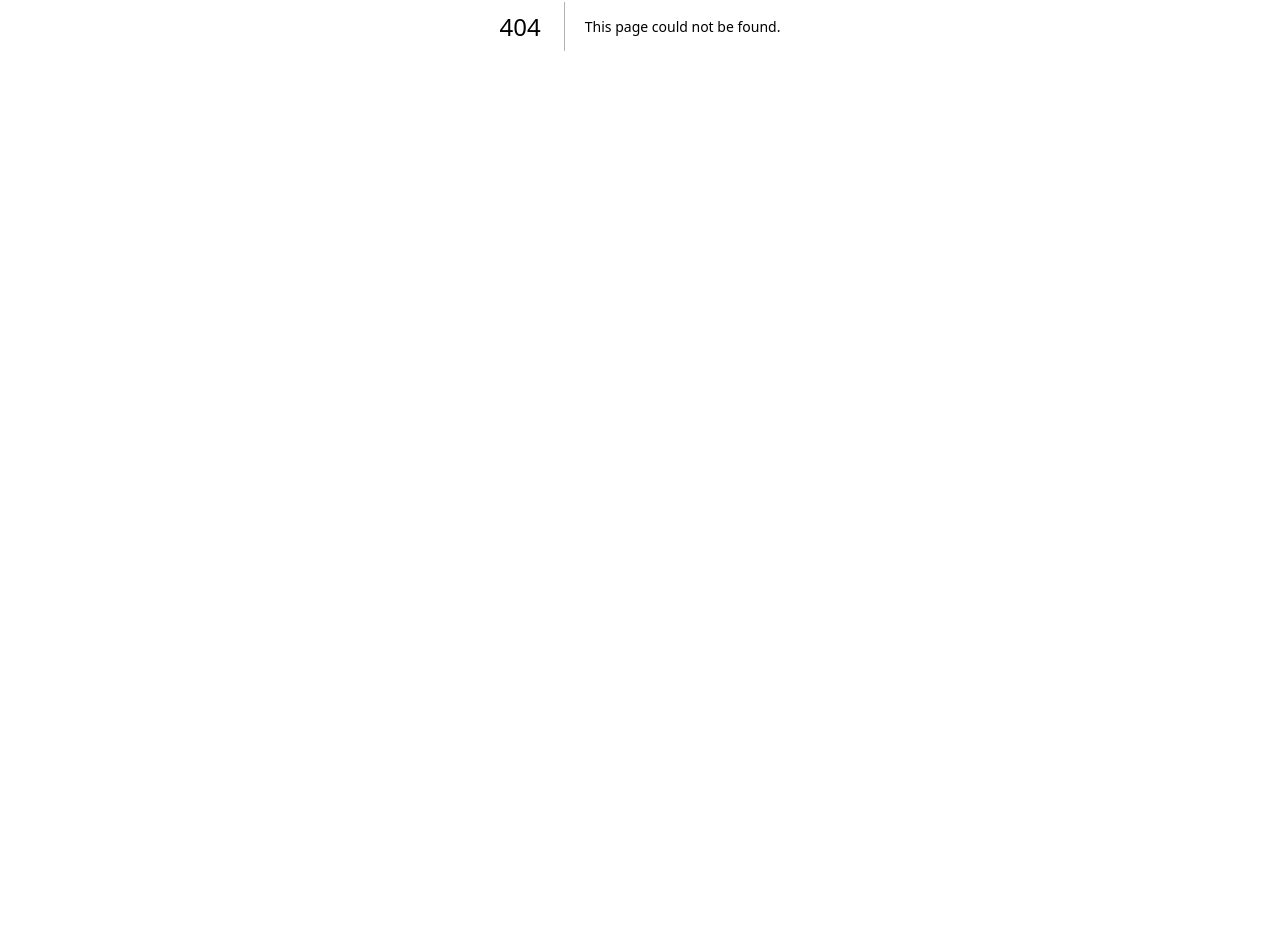
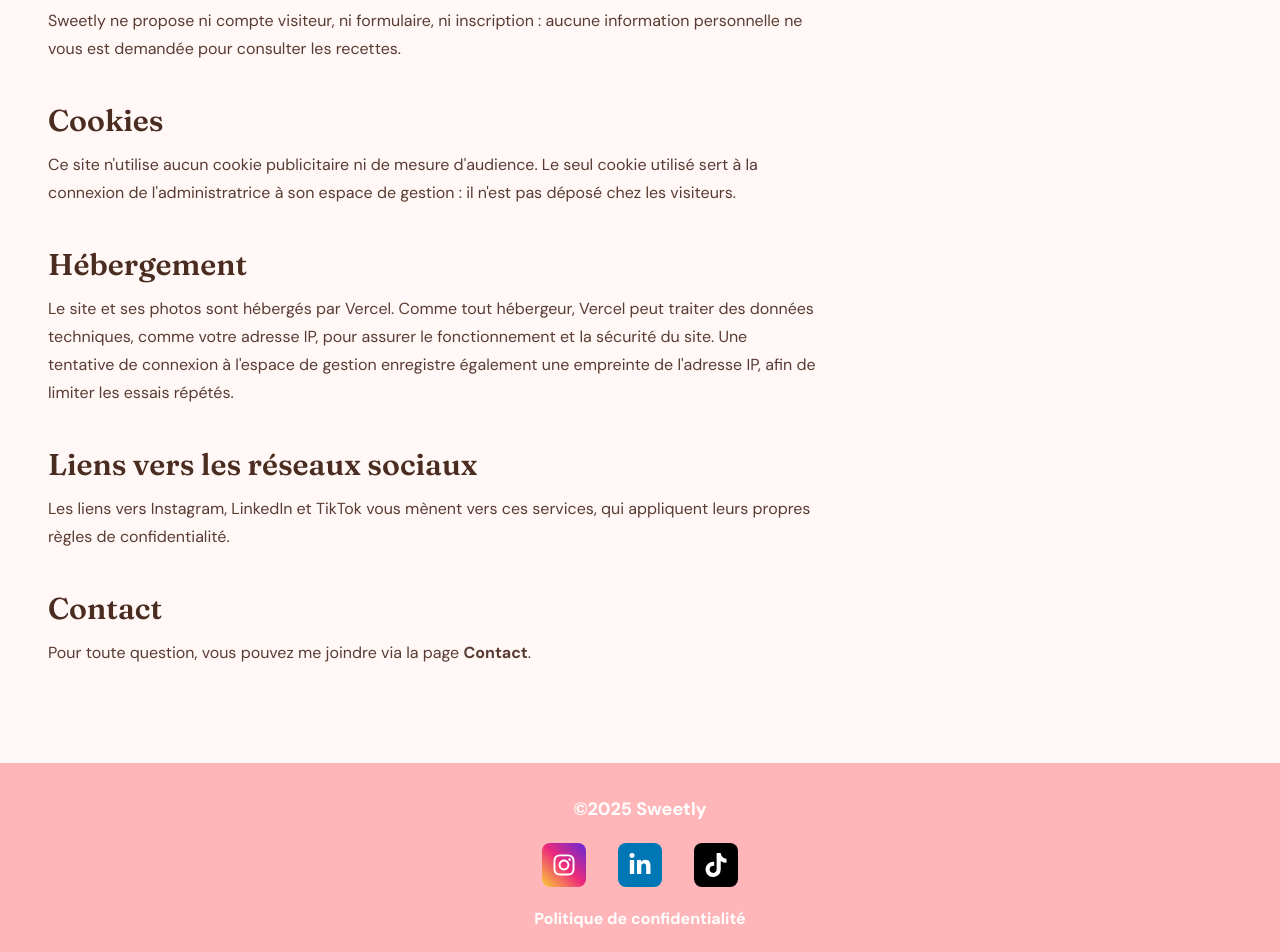
Before and after one commit to clnchl/sweetly.blog, a Next.js app: page /politique-de-confidentialite in a window 1280 px wide. Before the commit this address had no page. Shown: the part 374-1326 px from the top of the page. Before the commit the page ends 800 px from the top, so only its background shows below. Built offline with nearby package versions, Linux system fonts and the light colour scheme.

Commit message:
Ajoute le pied de page avec les réseaux et la politique de confidentialité
Co-Authored-By: Claude Opus 5.5 <noreply@anthropic.com>

```diff
--- a/src/app/contact/page.tsx
+++ b/src/app/contact/page.tsx
@@ -1,3 +1,4 @@
+import { SiteFooter } from "@/components/site-footer";
 import { SiteHeader } from "@/components/site-header";
 import { FaInstagram, FaLinkedinIn, FaTiktok } from "react-icons/fa6";
 
@@ -11,5 +12,6 @@ const socials = [
 ];
 
 export default function ContactPage() {
-    return <><SiteHeader /><main className="site-shell min-h-[calc(100vh-76px)] py-16 md:py-24"><div className="mx-auto max-w-3xl text-center"><p className="eyebrow">Mes réseaux</p><h1 className="display mt-4 text-6xl font-semibold text-[var(--rose)] md:text-7xl">Contactez-moi</h1><p className="mt-8 text-lg text-[var(--ink-soft)]">Vous pouvez me suivre via mes réseaux sociaux :</p></div><div className="mt-16 grid gap-6 sm:grid-cols-2 lg:grid-cols-4">{socials.map((social) => { const Icon = social.icon; return <a key={social.handle} href={social.href} target="_blank" rel="noreferrer" className="group flex min-h-60 flex-col items-center justify-center rounded-[22px] bg-white p-8 text-center soft-shadow transition hover:-translate-y-1 hover:bg-[#fff8f6]"><span className="grid h-12 w-12 place-items-center rounded-full bg-[#ffe3e3] text-xl font-bold text-[var(--rose)] transition group-hover:bg-[var(--rose)] group-hover:text-white"><Icon aria-hidden="true" className="h-6 w-6" /></span><h2 className="mt-6 text-2xl font-bold text-[var(--rose)]">{social.name}</h2><p className="mt-7 text-lg font-semibold text-[var(--foreground)]">{social.handle}</p></a>; })}</div></main></>;
+    return <><SiteHeader /><main className="site-shell min-h-[calc(100vh-76px)] py-16 md:py-24"><div className="mx-auto max-w-3xl text-center"><p className="eyebrow">Mes réseaux</p><h1 className="display mt-4 text-[clamp(3rem,16vw,3.75rem)] font-semibold text-[var(--rose)] md:text-7xl">Contactez-moi</h1><p className="mt-8 text-lg text-[var(--ink-soft)]">Vous pouvez me suivre via mes réseaux sociaux :</p></div><div className="mt-16 grid gap-6 sm:grid-cols-2 lg:grid-cols-4">{socials.map((social) => { const Icon = social.icon; return <a key={social.handle} href={social.href} target="_blank" rel="noreferrer" className="group flex min-h-60 flex-col items-center justify-center rounded-[22px] bg-white p-8 text-center soft-shadow transition hover:-translate-y-1 hover:bg-[#fff8f6]"><span className="grid h-12 w-12 place-items-center rounded-full bg-[#ffe3e3] text-xl font-bold text-[var(--rose)] transition group-hover:bg-[var(--rose)] group-hover:text-white"><Icon aria-hidden="true" className="h-6 w-6" /></span><h2 className="mt-6 text-2xl font-bold text-[var(--rose)]">{social.name}</h2><p className="mt-7 text-lg font-semibold text-[var(--foreground)]">{social.handle}</p></a>; })}</div></main>
+        <SiteFooter /></>;
 }
--- /dev/null
+++ b/src/app/politique-de-confidentialite/page.tsx
@@ -0,0 +1,44 @@
+import Link from "next/link";
+import { SiteFooter } from "@/components/site-footer";
+import { SiteHeader } from "@/components/site-header";
+
+export const metadata = { title: "Sweetly - Politique de confidentialité" };
+
+const sections = [
+  {
+    title: "Vos données",
+    content: "Sweetly ne propose ni compte visiteur, ni formulaire, ni inscription : aucune information personnelle ne vous est demandée pour consulter les recettes.",
+  },
+  {
+    title: "Cookies",
+    content: "Ce site n'utilise aucun cookie publicitaire ni de mesure d'audience. Le seul cookie utilisé sert à la connexion de l'administratrice à son espace de gestion : il n'est pas déposé chez les visiteurs.",
+  },
+  {
+    title: "Hébergement",
+    content: "Le site et ses photos sont hébergés par Vercel. Comme tout hébergeur, Vercel peut traiter des données techniques, comme votre adresse IP, pour assurer le fonctionnement et la sécurité du site. Une tentative de connexion à l'espace de gestion enregistre également une empreinte de l'adresse IP, afin de limiter les essais répétés.",
+  },
+  {
+    title: "Liens vers les réseaux sociaux",
+    content: "Les liens vers Instagram, LinkedIn et TikTok vous mènent vers ces services, qui appliquent leurs propres règles de confidentialité.",
+  },
+];
+
+export default function PrivacyPage() {
+  return <>
+    <SiteHeader />
+    <main className="site-shell !py-16 md:!py-24">
+      <div className="max-w-3xl">
+        <h1 className="display text-[clamp(2.5rem,12.5vw,3rem)] font-semibold md:text-6xl">Politique de confidentialité</h1>
+        {sections.map((section) => <section key={section.title} className="mt-10">
+          <h2 className="display text-3xl font-semibold">{section.title}</h2>
+          <p className="mt-3 leading-7 text-[var(--ink-soft)]">{section.content}</p>
+        </section>)}
+        <section className="mt-10">
+          <h2 className="display text-3xl font-semibold">Contact</h2>
+          <p className="mt-3 leading-7 text-[var(--ink-soft)]">Pour toute question, vous pouvez me joindre via la page <Link href="/contact" className="font-bold text-[var(--rose-dark)] underline">Contact</Link>.</p>
+        </section>
+      </div>
+    </main>
+    <SiteFooter />
+  </>;
+}
--- a/src/app/recettes/[slug]/page.tsx
+++ b/src/app/recettes/[slug]/page.tsx
@@ -1,5 +1,6 @@
 import Link from "next/link";
 import { notFound } from "next/navigation";
+import { SiteFooter } from "@/components/site-footer";
 import { SiteHeader } from "@/components/site-header";
 import { getPublishedRecipe, getPublishedRecipes } from "@/lib/recipes-data";
 
@@ -44,5 +45,6 @@ export default async function RecipePage({ params }: { params: Promise<{ slug: s
             </div>
             <section className="mt-20 max-w-3xl"><p className="eyebrow">Pas à pas</p><h2 className="display mt-3 text-5xl font-semibold">La préparation</h2><ol className="mt-8 space-y-6">{recipe.instructions.map((instruction, index) => <li key={index} className="flex gap-5 border-b border-[var(--line)] pb-6"><span className="display text-3xl text-[var(--rose)]">{String(index + 1).padStart(2, "0")}</span><p className="pt-1 leading-7 text-[var(--ink-soft)]">{instruction}</p></li>)}</ol></section>
         </main>
+        <SiteFooter />
     </>;
 }
--- a/src/components/home-view.tsx
+++ b/src/components/home-view.tsx
@@ -1,6 +1,7 @@
 import Link from "next/link";
 import type { Recipe } from "@/lib/recipe";
 import { RecipeCard } from "@/components/recipe-card";
+import { SiteFooter } from "@/components/site-footer";
 import { SiteHeader } from "@/components/site-header";
 
 export function HomeView({ recipes }: { recipes: Recipe[] }) {
@@ -16,5 +17,6 @@ export function HomeView({ recipes }: { recipes: Recipe[] }) {
             <section className="border-y border-[var(--line)] bg-[#ffe3e3] py-16"><div className="site-shell grid gap-8 md:grid-cols-[.8fr_1.2fr] md:items-center"><p className="eyebrow">Un peu de moi</p><p className="display max-w-3xl text-3xl leading-tight md:text-5xl">Sweetly partage des recettes simples et gourmandes de pâtisserie maison, pour débutants et passionnés.</p></div></section>
             <section id="recettes" className="site-shell py-20"><div className="flex flex-col justify-between gap-6 md:flex-row md:items-end"><h2 className="display text-5xl font-semibold">Recettes ajoutées récemment</h2><Link href="/recettes" className="text-sm font-bold text-[var(--rose-dark)]">Voir toutes les recettes ↗</Link></div><div className="mt-8 grid gap-6 md:grid-cols-2 lg:grid-cols-3">{recipes.slice(0, 6).map((recipe) => <RecipeCard key={recipe.slug} recipe={recipe} />)}</div></section>
         </main>
+        <SiteFooter />
     </>;
 }
--- /dev/null
+++ b/src/components/site-footer.tsx
@@ -0,0 +1,25 @@
+import Link from "next/link";
+import { FaInstagram, FaLinkedinIn, FaTiktok } from "react-icons/fa6";
+
+const socials = [
+  { name: "Instagram", href: "https://www.instagram.com/sweetly_cln/", icon: FaInstagram, tile: "bg-[linear-gradient(45deg,#f9ce34,#ee2a7b,#6228d7)]" },
+  { name: "LinkedIn", href: "https://www.linkedin.com/in/c%C3%A9line-c-78bb73266/", icon: FaLinkedinIn, tile: "bg-[#0077b5]" },
+  { name: "TikTok", href: "https://www.tiktok.com/@celxne_kh", icon: FaTiktok, tile: "bg-black" },
+];
+
+export function SiteFooter() {
+  return <footer className="bg-[var(--header)] px-6 py-8 text-center text-white">
+    <p className="text-lg font-bold">©2025 Sweetly</p>
+    <ul className="mt-5 flex justify-center gap-6 md:gap-8">
+      {socials.map((social) => {
+        const Icon = social.icon;
+        return <li key={social.name}>
+          <a href={social.href} target="_blank" rel="noreferrer" aria-label={social.name} className={`grid h-11 w-11 place-items-center rounded-lg transition hover:-translate-y-0.5 ${social.tile}`}>
+            <Icon aria-hidden="true" className="h-6 w-6 text-white" />
+          </a>
+        </li>;
+      })}
+    </ul>
+    <Link href="/politique-de-confidentialite" className="mt-5 inline-block font-bold hover:underline">Politique de confidentialité</Link>
+  </footer>;
+}
```
Also changed, not shown: src/components/recipes-view.tsx (+3 -1 lines).
